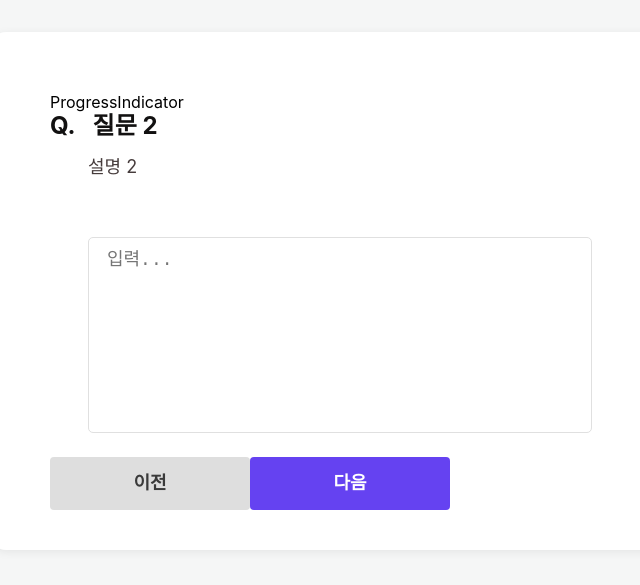
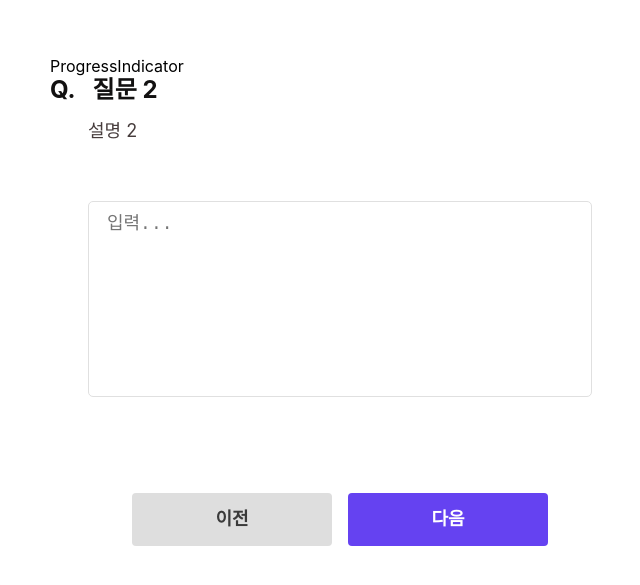
Before and after one commit to GCgang/survey-pie, a React (Create React App) app: page /survey/1/1 in a window 1280 px wide. Shown: the part 109-694 px from the top of the page, without its empty margins (300-940 px from the left). Built offline with nearby package versions, Linux system fonts and the light colour scheme.

Commit message:
Feat: CSS-ActionButtons

```diff
--- a/src/components/ActionButtons/index.js
+++ b/src/components/ActionButtons/index.js
@@ -1,10 +1,12 @@
 import { useNavigate } from 'react-router-dom';
 import Button from '../Button';
+import styled from 'styled-components';
+
 export default function ActionButtons({ questionLength, step }) {
   const isLast = questionLength - 1 === step;
   const navigate = useNavigate();
   return (
-    <div>
+    <ActionButtonsWrapper>
       {step === 0 || (
         <Button type="SECONDARY" onClick={() => navigate(`${step - 1}`)}>
           이전
@@ -19,6 +21,13 @@ export default function ActionButtons({ questionLength, step }) {
           다음
         </Button>
       )}
-    </div>
+    </ActionButtonsWrapper>
   );
 }
+
+const ActionButtonsWrapper = styled.div`
+  display: flex;
+  gap: 16px;
+  margin-top: 72px;
+  justify-content: center;
+`;
```
